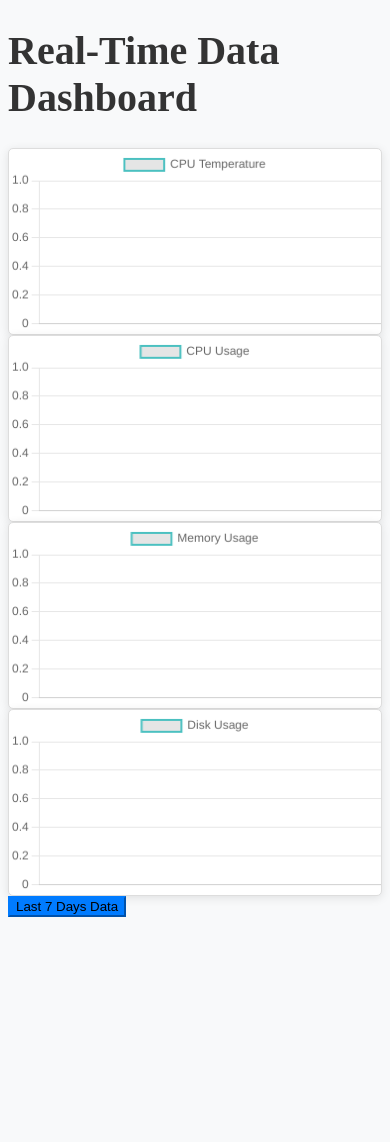
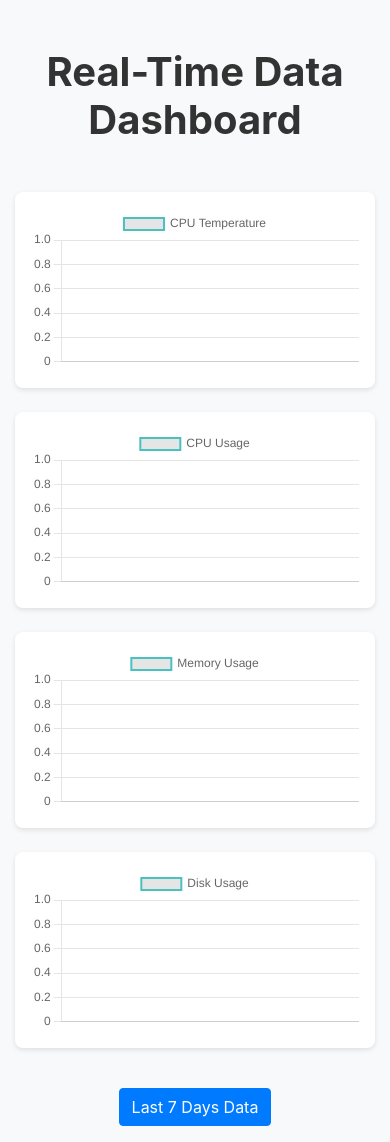
Before and after one commit to varun82786/rasberrypi_monitor, a Flask app: page / in a window 390 px wide. Before the commit the page ends 917 px from the top, so only its background shows below. Run offline with Flask 3, Linux system fonts and the light colour scheme; data that the repository does not hold is empty; some libraries are stand-ins or nearby versions.

Commit message:
for fluid screen for better visuals

```diff
--- a/static/css/styles.css
+++ b/static/css/styles.css
@@ -1,4 +1,5 @@
 /* Custom styling for the Real-Time Data Dashboard */
+
 body {
     background-color: #f8f9fa;
 }
@@ -9,11 +10,21 @@ h1 {
     color: #333;
 }
 
+.card {
+    background-color: #fff;
+    border: none;
+    border-radius: 8px;
+    box-shadow: 0 2px 5px rgba(0, 0, 0, 0.1);
+}
+
+.card-body {
+    padding: 1rem;
+}
+
 canvas {
-    background-color: #fff;
-    border: 1px solid #ddd;
-    border-radius: 5px;
-    box-shadow: 0 2px 10px rgba(0, 0, 0, 0.1);
+    /* Ensure the canvas fills the card */
+    width: 100% !important;
+    height: auto !important;
 }
 
 .btn-primary {
--- a/static/js/scripts.js
+++ b/static/js/scripts.js
@@ -16,11 +16,12 @@ function createChart(canvasId, label, type) {
                 borderColor: 'rgba(75, 192, 192, 1)',
                 borderWidth: 2,
                 fill: false,
-                tension: 0.4  // Set tension for curved lines
+                tension: 0.4  // Curved lines
             }]
         },
         options: {
             responsive: true,
+            maintainAspectRatio: false,  // Ensure charts are responsive
             scales: {
                 y: {
                     beginAtZero: true
@@ -71,22 +72,19 @@ function fetchHistoricalData(days) {
 }
 
 function extractISTTime(utcTimestamp) {
-    // Convert the UTC timestamp to a Date object
     const utcDate = new Date(utcTimestamp);
-
-    // IST offset in milliseconds (UTC + 5:30)
     const istOffset = 5.5 * 60 * 60 * 1000;
-
-    // Create a new Date object for IST
     const istDate = new Date(utcDate.getTime() + istOffset);
 
-    // Extract the time components (hours, minutes, seconds)
     const hours = String(istDate.getUTCHours()).padStart(2, '0');
     const minutes = String(istDate.getUTCMinutes()).padStart(2, '0');
     const seconds = String(istDate.getUTCSeconds()).padStart(2, '0');
 
-    // Return the formatted IST time in HH:MM:SS
     return `${hours}:${minutes}:${seconds}`;
 }
 
-setInterval(fetchData, 15000); // Fetch new data every 15 seconds
+// Fetch data initially
+fetchData();
+
+// Fetch new data every 15 seconds
+setInterval(fetchData, 100);
--- a/templates/index.html
+++ b/templates/index.html
@@ -2,36 +2,66 @@
 <html lang="en">
 <head>
     <meta charset="UTF-8">
-    <meta name="viewport" content="width=device-width, initial-scale=1.0">
     <title>Real-Time Data Dashboard</title>
-    <link href="styles.css" rel="stylesheet">
+    <!-- Bootstrap CSS -->
+    <link href="https://stackpath.bootstrapcdn.com/bootstrap/4.5.2/css/bootstrap.min.css" rel="stylesheet">
+    <!-- Custom CSS -->
+    <link href="{{ url_for('static', filename='css/styles.css') }}" rel="stylesheet">
+    <!-- Chart.js -->
     <script src="https://cdn.jsdelivr.net/npm/chart.js"></script>
 </head>
 <body>
-    <div class="container mt-5">
-        <h1 class="text-center">Real-Time Data Dashboard</h1>
+    <div class="container-fluid mt-5">
+        <h1 class="text-center mb-5">Real-Time Data Dashboard</h1>
+
+        <!-- Responsive rows for charts -->
         <div class="row">
-            <div class="col-md-6">
-                <canvas id="cpuTempChart" class="mb-4"></canvas>
+            <div class="col-12 col-md-6">
+                <div class="card mb-4">
+                    <div class="card-body">
+                        <canvas id="cpuTempChart"></canvas>
+                    </div>
+                </div>
             </div>
-            <div class="col-md-6">
-                <canvas id="cpuUsageChart" class="mb-4"></canvas>
+            <div class="col-12 col-md-6">
+                <div class="card mb-4">
+                    <div class="card-body">
+                        <canvas id="cpuUsageChart"></canvas>
+                    </div>
+                </div>
             </div>
         </div>
+
         <div class="row">
-            <div class="col-md-6">
-                <canvas id="memUsageChart" class="mb-4"></canvas>
+            <div class="col-12 col-md-6">
+                <div class="card mb-4">
+                    <div class="card-body">
+                        <canvas id="memUsageChart"></canvas>
+                    </div>
+                </div>
             </div>
-            <div class="col-md-6">
-                <canvas id="diskUsageChart" class="mb-4"></canvas>
+            <div class="col-12 col-md-6">
+                <div class="card mb-4">
+                    <div class="card-body">
+                        <canvas id="diskUsageChart"></canvas>
+                    </div>
+                </div>
             </div>
         </div>
-        <button id="historicalDataBtn" class="btn btn-primary mt-3" onclick="fetchHistoricalData(7)">Last 7 Days Data</button>
+
+        <!-- Button to fetch historical data -->
+        <div class="text-center">
+            <button id="historicalDataBtn" class="btn btn-primary mt-3" onclick="fetchHistoricalData(7)">Last 7 Days Data</button>
+        </div>
+
+        <!-- Div to display historical data -->
         <div id="historicalData" class="mt-3"></div>
     </div>
 
+    <!-- jQuery and Bootstrap JS -->
     <script src="https://code.jquery.com/jquery-3.5.1.slim.min.js"></script>
     <script src="https://cdn.jsdelivr.net/npm/bootstrap@4.5.2/dist/js/bootstrap.bundle.min.js"></script>
-    <script src="scripts.js"></script>
+    <!-- Custom JS -->
+    <script src="{{ url_for('static', filename='js/scripts.js') }}"></script>
 </body>
 </html>
```
